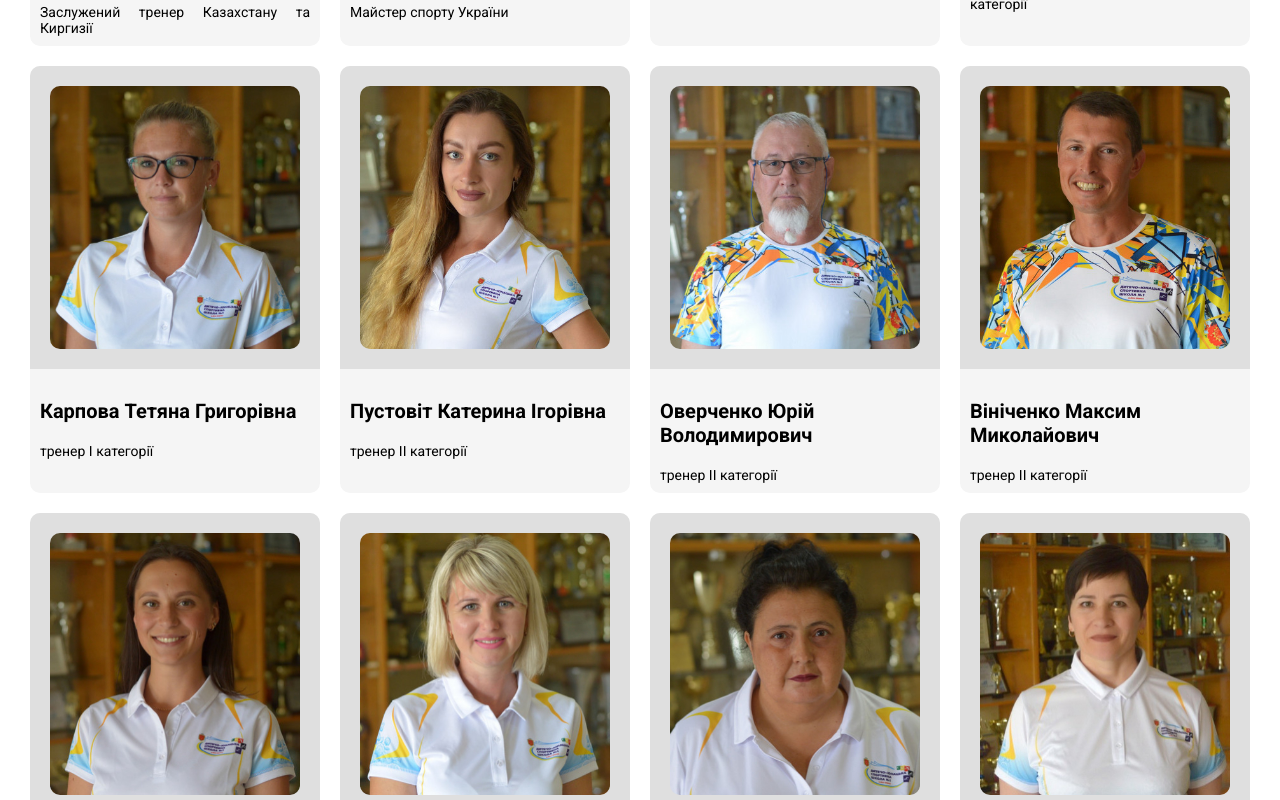
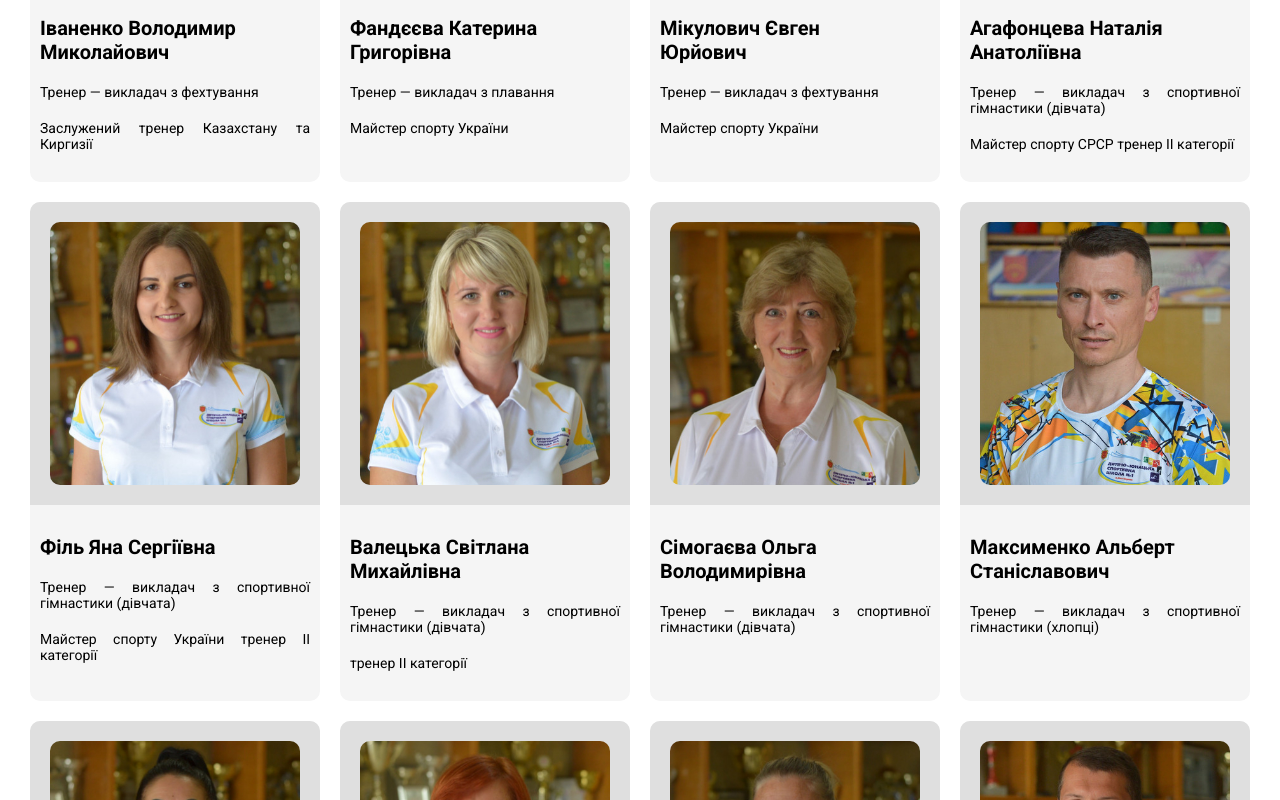
Before and after one commit to MaximKucheriaviy/sprort-ascool-app, a Next.js app: page /coaches in a window 1280 px wide. Shown: the part 1500-2300 px from the top of the page. Built offline with nearby package versions, Linux system fonts and the light colour scheme.

Commit message:
coaches fix

```diff
--- a/components/CoachItem/CoachItem.jsx
+++ b/components/CoachItem/CoachItem.jsx
@@ -1,7 +1,7 @@
 import Image from "next/image";
 import { PhotoListItem } from "@/components/StyiledComponents/PhotoListItem";
 
-export const CoachItem = ({ src, title, subtitle }) => {
+export const CoachItem = ({ src, title, subtitle, category, sport }) => {
   return (
     <PhotoListItem>
       <div className="ImageThumb">
@@ -9,6 +9,7 @@ export const CoachItem = ({ src, title, subtitle }) => {
       </div>
       <div className="textBox">
         <h3>{title}</h3>
+        <p>{sport}</p>
         <p>{subtitle}</p>
       </div>
     </PhotoListItem>
--- a/components/StyiledComponents/PhotoListItem.jsx
+++ b/components/StyiledComponents/PhotoListItem.jsx
@@ -4,6 +4,7 @@ export const PhotoListItem = styled.li`
   background-color: #f5f5f5;
   border-radius: 10px;
   overflow: hidden;
+  padding-bottom: 20px;
   & .ImageThumb {
     padding: 20px 20px 20px 20px;
     background-color: #dfdfdf;
@@ -21,6 +22,7 @@ export const PhotoListItem = styled.li`
     margin-top: 20px;
     font-size: 20px;
     font-family: Roboto, sans-serif;
+    width: 80%;
   }
 
   & p {
--- a/pages/coaches/index.jsx
+++ b/pages/coaches/index.jsx
@@ -3,8 +3,8 @@ import { navigaion } from "@/service/navigationMap";
 import { StyledCoaches } from "@/components/styledPages/StyledCoaches";
 import { CoachItem } from "@/components/CoachItem/CoachItem";
 
-const createCoach = (src, name, description) => {
-  return { src, name, description };
+const createCoach = (src, name, sport, description = " ", categary = " ") => {
+  return { src, name, description, categary, sport };
 };
 
 export default function Coaches() {
@@ -13,116 +13,186 @@ export default function Coaches() {
     createCoach(
       "vasheka.jpg",
       "Вашека Валентина Іванівна",
-      "Почесний працівник фізичної культури та спорту України Заслужений працівник фізичної культури та спорту України Відмінник освіти України Заслужений тренер України "
+      "Тренер — викладач з плавання",
+      "Почесний працівник фізичної культури та спорту України Заслужений працівник фізичної культури та спорту України Відмінник освіти України Заслужений тренер України ",
+      "тренер ІІ категорія"
     ),
     createCoach(
       "vasheka1.jpg",
-      "Матвієць  Олена          Григорівна ",
+      "Матвієць  Олена Григорівна ",
+      "Тренер — викладач з плавання",
       "Відмінник освіти України Заслужений тренер України "
     ),
     createCoach(
       "litvin.jpg",
       "Литвин  Василь       Сергійович ",
+      "Тренер — викладач з кульової стрільби",
       "Відмінник освіти України Заслужений тренер України "
     ),
     createCoach(
       "fedorenko.jpg",
       "Федоренко  Анатолій Миколайович",
-      "Відмінник освіти України Заслужений тренер України "
+      "Тренер — викладач з баскетболу",
+      "Відмінник освіти України Заслужений тренер України ",
+      "тренер вищої категорії"
     ),
     createCoach(
       "ivanenco.jpg",
       "Іваненко Володимир Миколайович",
+      "Тренер — викладач з фехтування",
       "Заслужений тренер Казахстану та Киргизії"
     ),
     createCoach(
       "fandeeva.jpg",
       "Фандєєва Катерина Григорівна",
+      "Тренер — викладач з плавання",
       " Майстер спорту  України"
     ),
     createCoach(
+      "mikulovich.jpg",
+      "Мікулович Євген Юрйович",
+      "Тренер — викладач з фехтування",
+      "Майстер спорту  України"
+    ),
+    createCoach(
       "agafonzheva.jpg",
-      "Агафонцева Наталія ",
+      "Агафонцева Наталія Анатоліївна",
+      "Тренер — викладач з спортивної гімнастики (дівчата)",
       " Майстер спорту СРСР  тренер  ІІ категорії "
     ),
     createCoach(
       "fill.jpg",
-      "Філь  Яна     Сергіївна ",
+      "Філь  Яна  Сергіївна ",
+      "Тренер — викладач з спортивної гімнастики (дівчата)",
       "Майстер спорту  України  тренер  ІІ категорії "
+    ),
+    createCoach(
+      "valezhka.jpg",
+      "Валецька Світлана Михайлівна ",
+      "Тренер — викладач з спортивної гімнастики (дівчата)",
+      " тренер  ІІ категорії  "
+    ),
+    createCoach(
+      "simogaeva.jpg",
+      "Сімогаєва Ольга Володимирівна",
+      "Тренер — викладач з спортивної гімнастики (дівчата)",
+      ""
+    ),
+    createCoach(
+      "maksymenko.jpg",
+      "Максименко Альберт Станіславович",
+      "Тренер — викладач з спортивної гімнастики (хлопці)",
+      ""
+    ),
+    createCoach(
+      "dudnik.jpg",
+      "Дуднік Людмила Василівна",
+      "Тренер — викладач з спортивної гімнастики (хлопці)",
+      "тренер ІІ категорії  "
+    ),
+    createCoach(
+      "dyachuk.jpg",
+      "Дячук Майя Іванівна ",
+      "Тренер — викладач з спортивної гімнастики (хлопці)",
+      "тренер ІІ категорії  "
     ),
     createCoach(
       "karpova.jpg",
       "Карпова Тетяна Григорівна",
+      "Тренер — викладач з плавання",
       "  тренер  І категорії "
+    ),
+    createCoach(
+      "vinichenko.jpg",
+      "Вініченко Максим Миколайович",
+      "Тренер — викладач з плавання",
+      " тренер  ІІ категорії  "
     ),
     createCoach(
       "pustovit.jpg",
       "Пустовіт Катерина Ігорівна",
+      "Тренер — викладач з плавання",
       " тренер  ІІ категорії  "
     ),
     createCoach(
       "overchenko.jpg",
       "Оверченко Юрій Володимирович",
+      "Тренер — викладач з плавання",
       " тренер  ІІ категорії  "
     ),
     createCoach(
-      "vinichenko.jpg",
-      "Вініченко Максим Миколайович",
-      " тренер  ІІ категорії  "
+      "scherbakova.jpg",
+      "Щербакова Інна Анатоліївна",
+      "Тренер — викладач з плавання",
+      ""
+    ),
+    createCoach(
+      "tyschinska.jpg",
+      "Тищинська Олена Олександрівна",
+      "Тренер — викладач з плавання",
+      "тренер  І категорії "
+    ),
+    createCoach(
+      "lavreniuk.jpg",
+      "Лавренюк Олена  Іванівна",
+      "Тренер — викладач з плавання",
+      "тренер ІІ категорії  "
+    ),
+    createCoach(
+      "lavreniukMen.jpg",
+      "Лавренюк Олександр Олександрович",
+      "Тренер — викладач з плавання",
+      ""
+    ),
+    createCoach(
+      "karpov.jpg",
+      "Карпов Генадій Петрович",
+      "Тренер — викладач з плавання",
+      ""
     ),
     createCoach(
       "omelchuk.jpg",
       "Гаюк-Омельчук Олександра Олександрівна ",
+      "Тренер — викладач з волейболу",
       " тренер  ІІ категорії  "
     ),
     createCoach(
-      "valezhka.jpg",
-      "Валецька Світлана Михайлівна ",
-      " тренер  ІІ категорії  "
+      "dariy.jpg",
+      "Датій Ольга Германівна  ",
+      "Тренер — викладач з волейболу",
+      "тренер вищої категорії "
+    ),
+
+    createCoach(
+      "gnatiuk_denis.jpg",
+      "Гнатюк Денис Вікторович",
+      "Тренер — викладач з баскетболу"
     ),
     createCoach(
-      "trofimova.jpg",
-      "Трофімова Антоніна Леонідівна",
-      " тренер  ІІ категорії  "
+      "plehatiy_dmetro.jpg",
+      "Пелехатий Дмитро Олександрович",
+      "Тренер — викладач з баскетболу"
     ),
-    createCoach("scherbakova.jpg", "Щербакова Інна Анатоліївна", ""),
-    createCoach("maksymenko.jpg", "Максименко Альберт Станіславович", ""),
-    createCoach("yakymenko.jpg", "Якименко Володимир Олександрович", ""),
+
     createCoach(
-      "dariy.jpg",
-      "Датій Ольга Германівна  ",
-      "тренер вищої категорії "
+      "yakymenko.jpg",
+      "Якименко Володимир Олександрович",
+      "Тренер — викладач з фрі-файту",
+      "тренер ІІ категорії"
     ),
-    createCoach("dyachuk.jpg", "Дячук Майя Іванівна ", "тренер ІІ категорії  "),
+
     createCoach(
-      "lavreniuk.jpg",
-      "Лавренюк Олена  Іванівна",
-      "тренер ІІ категорії  "
-    ),
-    createCoach("dyachuk.jpg", "Дячук Майя Іванівна ", "тренер ІІ категорії  "),
-    createCoach(
-      "dudnik.jpg",
-      "Дуднік Людмила Василівна",
-      "тренер ІІ категорії  "
+      "ziglin.jpg",
+      "Зіглін Олег Євгенович ",
+      "Тренер — викладач з спортивного орієнтування, тренер — викладач з скелелазіння",
+      "тренер  ІІ категорії "
     ),
     createCoach(
       "demianzev.jpg",
       "Дем'янцев      Василь Іванович",
+      "Тренер — викладач з панкратіону",
       "тренер вищої категорії "
-    ),
-    createCoach(
-      "ziglin.jpg",
-      "Зіглін Олег Євгенович ",
-      "тренер  ІІ категорії "
-    ),
-    createCoach("simogaeva.jpg", "Сімогаєва Ольга Володимирівна", ""),
-    createCoach(
-      "tyschinska.jpg",
-      "Тищинська Олена Олександрівна",
-      "тренер  І категорії "
-    ),
-    createCoach("lavreniukMen.jpg", "Лавренюк Олександр Олександрович", ""),
-    createCoach("karpov.jpg", "Карпов Генадій Петрович", "")
+    )
   );
   return (
     <Page title={navigaion.about[2].title}>
@@ -133,6 +203,8 @@ export default function Coaches() {
             src={`/coaches/${item.src}`}
             title={item.name}
             subtitle={item.description}
+            category={item.categary}
+            sport={item.sport}
           />
         ))}
       </StyledCoaches>
```
